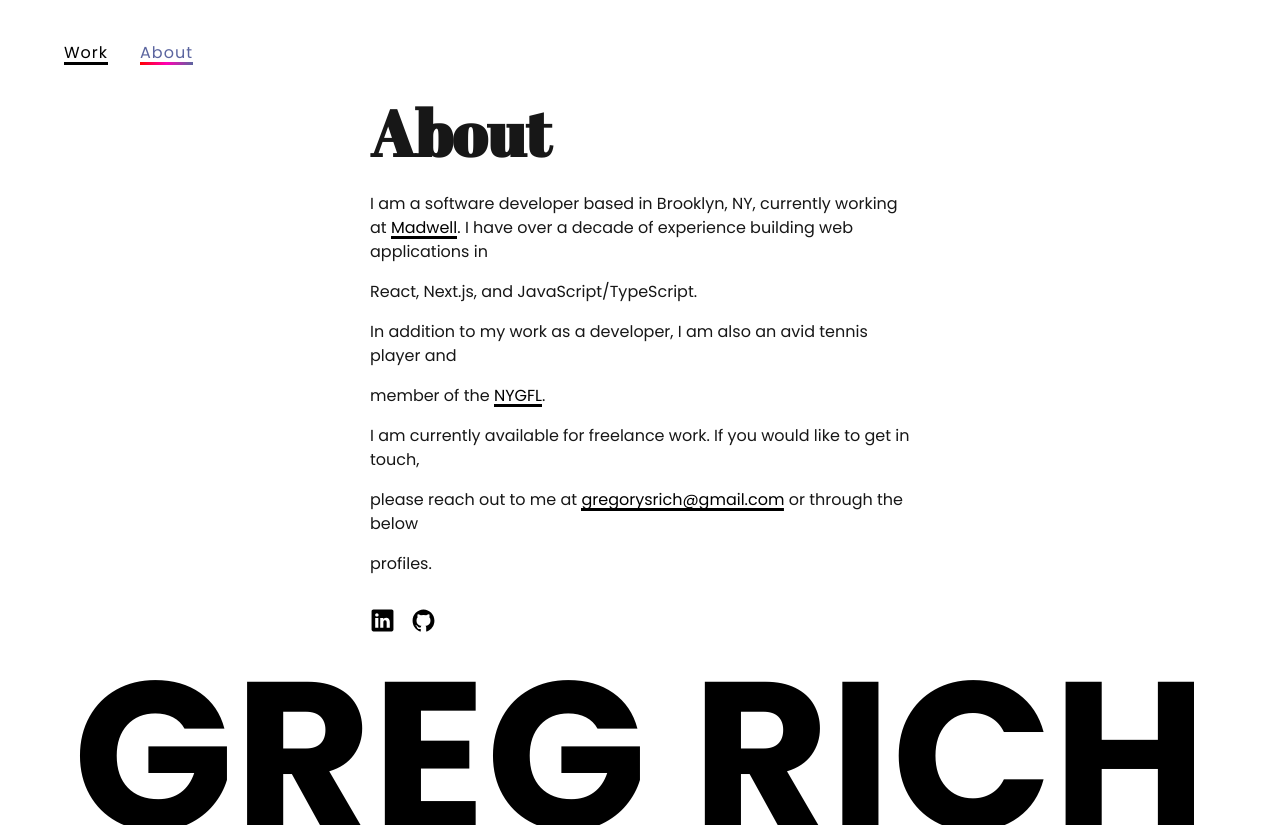
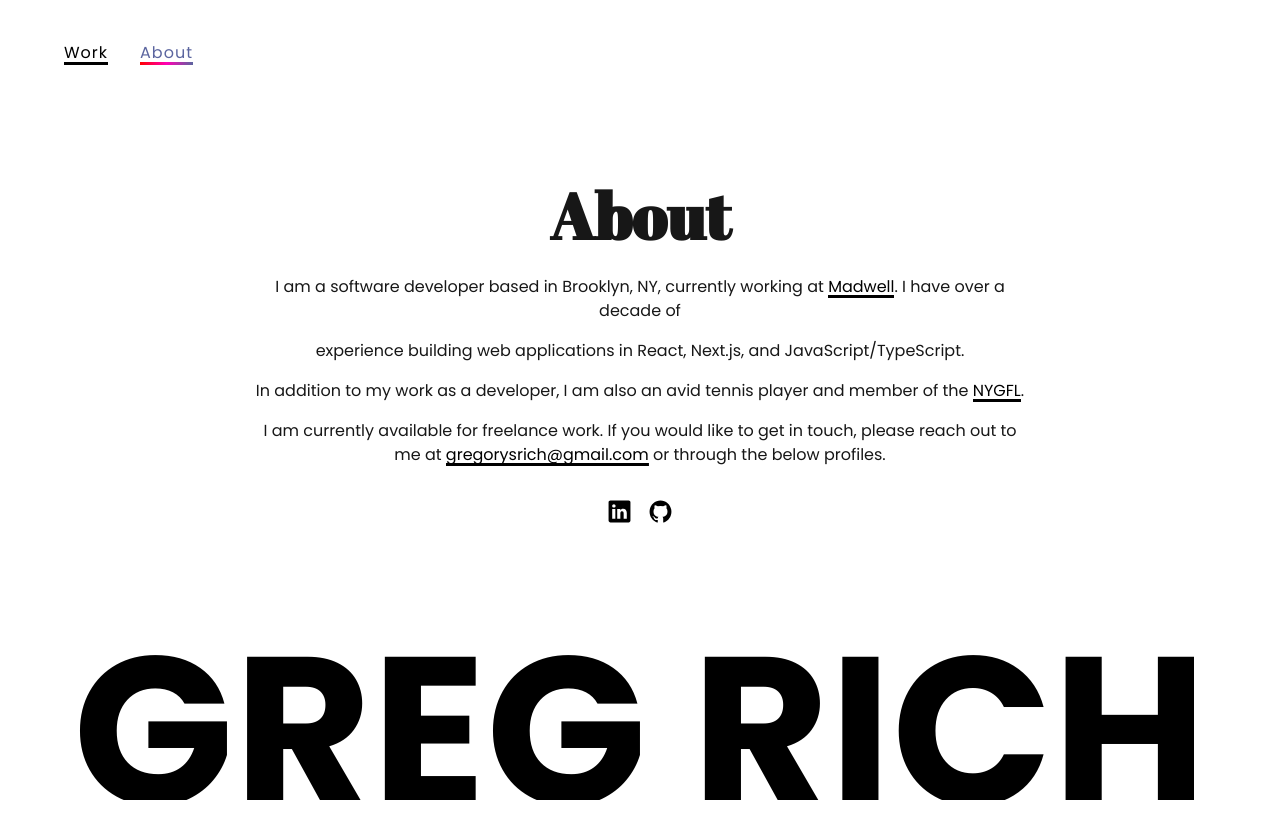
Before and after one commit to grich89/portfolio2025, a Next.js app: page /about in a window 1280 px wide. After the commit the page ends 800 px from the top, so only its background shows below. Built offline with nearby package versions, Linux system fonts and the light colour scheme.

Commit message:
Center the bio

```diff
--- a/src/app/globals.css
+++ b/src/app/globals.css
@@ -54,6 +54,7 @@ p {
   font-size: 16px;
   line-height: 1.5;
   margin-bottom: 1rem;
+  text-align: center;
 }
 
 svg {
--- a/src/components/bio.module.css
+++ b/src/components/bio.module.css
@@ -1,8 +1,9 @@
 .bio {
   margin-top: auto;
-  max-width: 668px;
+  max-width: 900px;
   margin: 0 auto;
   padding: var(--component-padding) var(--side-padding);
+  text-align: center;
 
   .title {
     margin-bottom: 1rem;
@@ -12,6 +13,7 @@
 
 .social {
   display: flex;
+  justify-content: center;
   gap: 1rem;
   margin-top: 2rem;
 
```
